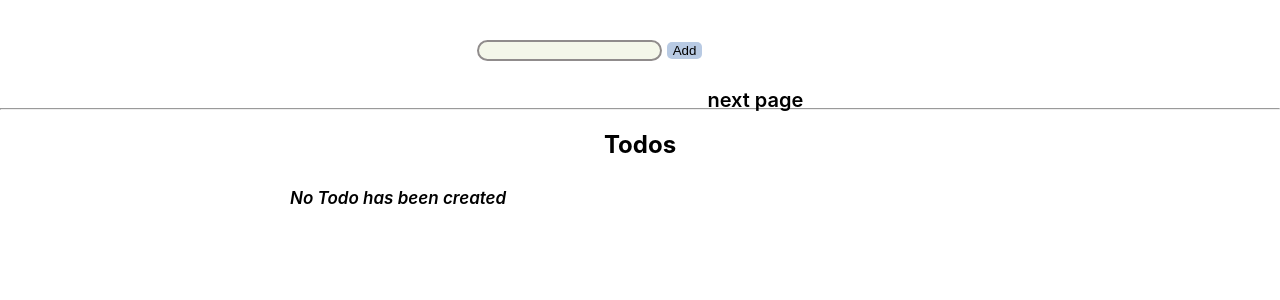
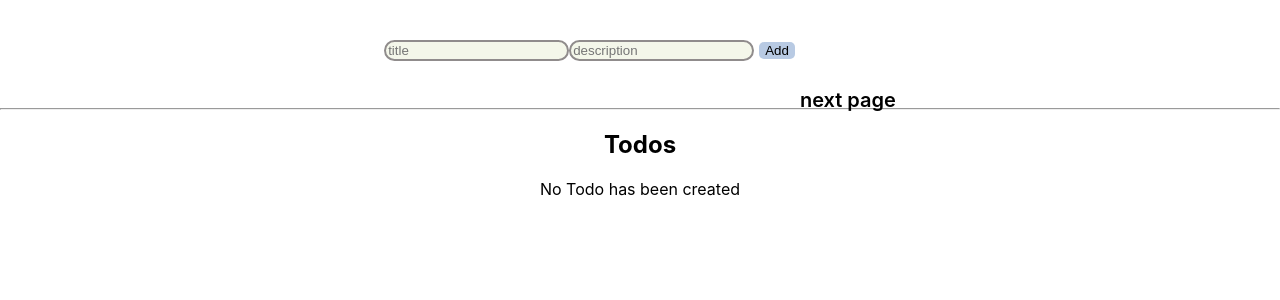
Before and after one commit to deepcode3/todo, a React (Create React App) app: page / in a window 1280 px wide. Shown: the top 300 px of the page. Built offline with nearby package versions, Linux system fonts and the light colour scheme.

Commit message:
Extra small changes

```diff
--- a/src/components/Todopage.tsx
+++ b/src/components/Todopage.tsx
@@ -4,9 +4,12 @@ import TodoComponent from "./todocomponents/TodoComponent";
 
 const TodoPage = () => {
     const [todos, setTodos] = useState<any>({ todos: [] });
-    const addTodos = (title: string) => {
+    const addTodos = (title: string, description: string) => {
         setTodos({
-            todos: [{ title, completed: false, id: todos.todos.length + 1 }, ...todos.todos],
+            todos: [
+                ...todos.todos,
+                { title, description, completed: false, id: todos.todos.length + 1 },
+            ], //rest operators is used
         });
     };
     const deleteTodos = (id: number) => {
--- a/src/components/todocomponents/AddtodoComponent.tsx
+++ b/src/components/todocomponents/AddtodoComponent.tsx
@@ -2,15 +2,17 @@ import { useState, MouseEvent } from "react";
 import { Link } from "react-router-dom";
 import "./todo.css";
 
-const AddtodoComponent = ({ add }: { add: (text: string) => void }) => {
+const AddtodoComponent = ({ add }: { add: (text: string, text2: string) => void }) => {
     const [todo, setTodo] = useState<string>("");
-    const submit = (e: MouseEvent<HTMLButtonElement>) => {
+    const [tododescription, setTodoDescription] = useState<string>("");
+    const submit = (e: MouseEvent) => {
         e.preventDefault();
         if (!todo) {
             alert("please enter a todo");
         } else {
-            add(todo);
+            add(todo, tododescription);
             setTodo("");
+            setTodoDescription("");
         }
     };
 
@@ -23,6 +25,15 @@ const AddtodoComponent = ({ add }: { add: (text: string) => void }) => {
                     onChange={(e) => {
                         setTodo(e.target.value);
                     }}
+                    placeholder="title"
+                />
+                <input
+                    className="Todoform"
+                    value={tododescription}
+                    onChange={(e) => {
+                        setTodoDescription(e.target.value);
+                    }}
+                    placeholder="description"
                 />
                 <button className="Addbutton" onClick={submit}>
                     Add
--- a/src/components/todocomponents/TodoComponent.tsx
+++ b/src/components/todocomponents/TodoComponent.tsx
@@ -33,13 +33,19 @@ const TodoComponent: React.FC<{
                                 }}
                                 className="Todolist"
                             >
+                                <div className="todoText">
                                     <span
                                         style={{
-                                        textDecoration: todo.completed ? "line-through" : "none",
+                                            textDecoration: todo.completed
+                                                ? "line-through"
+                                                : "none",
                                         }}
+                                        className="title"
                                     >
                                         {todo.title}
                                     </span>
+                                    <span style={{ lineHeight: "10px" }}> {todo.description}</span>
+                                </div>
                                 <input
                                     className="checkbox"
                                     type="checkbox"
@@ -67,7 +73,7 @@ const TodoComponent: React.FC<{
                     </ul>
                 </div>
             ) : (
-                <div className="Todolist">No Todo has been created</div>
+                <div className="todos">No Todo has been created</div>
             )}
         </div>
     );
--- a/src/components/todocomponents/todo.css
+++ b/src/components/todocomponents/todo.css
@@ -41,7 +41,7 @@
 .Todolist{
     position: relative;
    list-style: none;
-   height: 40px;
+   height: 50px;
    display: flex;
    align-items: center;
    font-style:oblique;
@@ -49,6 +49,17 @@
    font-size: 17px;
    line-height: 17px;
    margin: 10px 0px;
+}
+.todoText{
+    position: absolute;
+    display: flex;
+    flex-direction: column;
+    align-items:flex-start;
+    height: 100%;
+}
+.title{
+    float: left;
+    padding: 4px 4px;
 }
 .checkbox{
     position: absolute;
```
Lines whose indentation alone changed are shown as unchanged.
